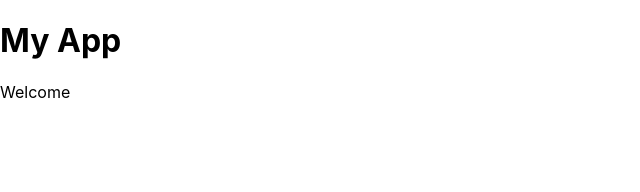
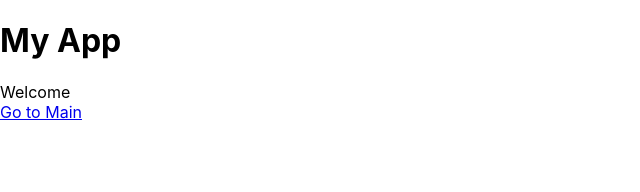
Before and after one commit to cotebarrientos/weather-app, a React (Create React App) app: page / in a window 1280 px wide. Shown: the top 192 px of the page, without its empty margins (0-640 px from the left). Built offline with nearby package versions, Linux system fonts and the light colour scheme.

Commit message:
Update App.js, add Link tag

```diff
--- a/src/App.jsx
+++ b/src/App.jsx
@@ -1,7 +1,8 @@
 import React from 'react'
 import { BrowserRouter as Router,
     Switch,
-    Route } from 'react-router-dom'
+    Route,
+    Link } from 'react-router-dom'
 
 const App = () => {
     return (
@@ -11,15 +12,25 @@ const App = () => {
                 <Switch>
                     <Route exact path='/'>
                         Welcome
+                        <div>
+                            <Link to='/main'>Go to Main</Link>
+                        </div>
                     </Route>
                     <Route path='/main'>
                         Main
+
                     </Route>
                     <Route path='/city'>
                         City
+                        <div>
+                            <Link to='/main'>Back to Main</Link>
+                        </div>
                     </Route>
                     <Route>
                         Not Found
+                        <div>
+                            <Link to='/main'>Back to Main</Link>
+                        </div>
                     </Route>
                 </Switch>
             </Router>
```
